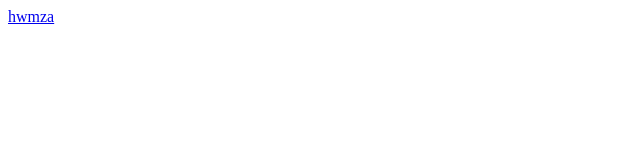
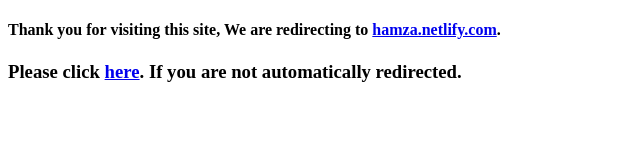
Before and after one commit to hamzaliaqat4/hamza.github.io, a plain HTML site: page index.html in a window 1280 px wide. Shown: the whole page, without its empty margins (0-640 px from the left). Drawn offline with Linux system fonts and the light colour scheme.

Commit message:
Add files via upload

```diff
--- a/index.html
+++ b/index.html
@@ -1,5 +1,12 @@
+<!DOCTYPE html>
 <html>
+<head>
+	<title>hamza.netlify.com</title>
+</head>
+<meta name="viewport" content="width=device-width, initial-scale=1">
+<meta http-equiv="refresh" content="3; url=http://hamza.netlify.com/" />
 <body>
-<a href="http://hamzaliaqat.bitballoon.com">hwmza</a>
+<h4>Thank you for visiting this site, We are redirecting to <a href="hamza.netlify.com">hamza.netlify.com</a>.</h4>
+<h3>Please click <a href="hamza.netlify.com">here</a>. If you are not automatically redirected.</h3>
 </body>
 </html>
```
